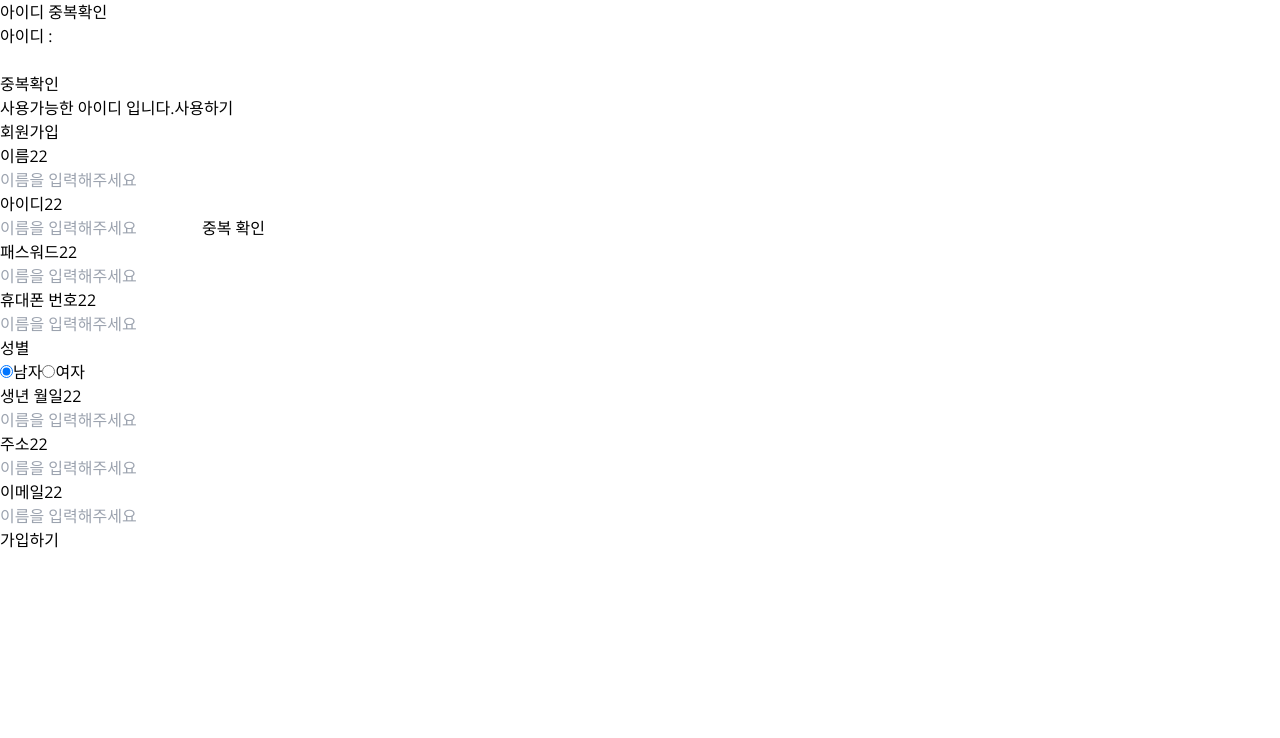
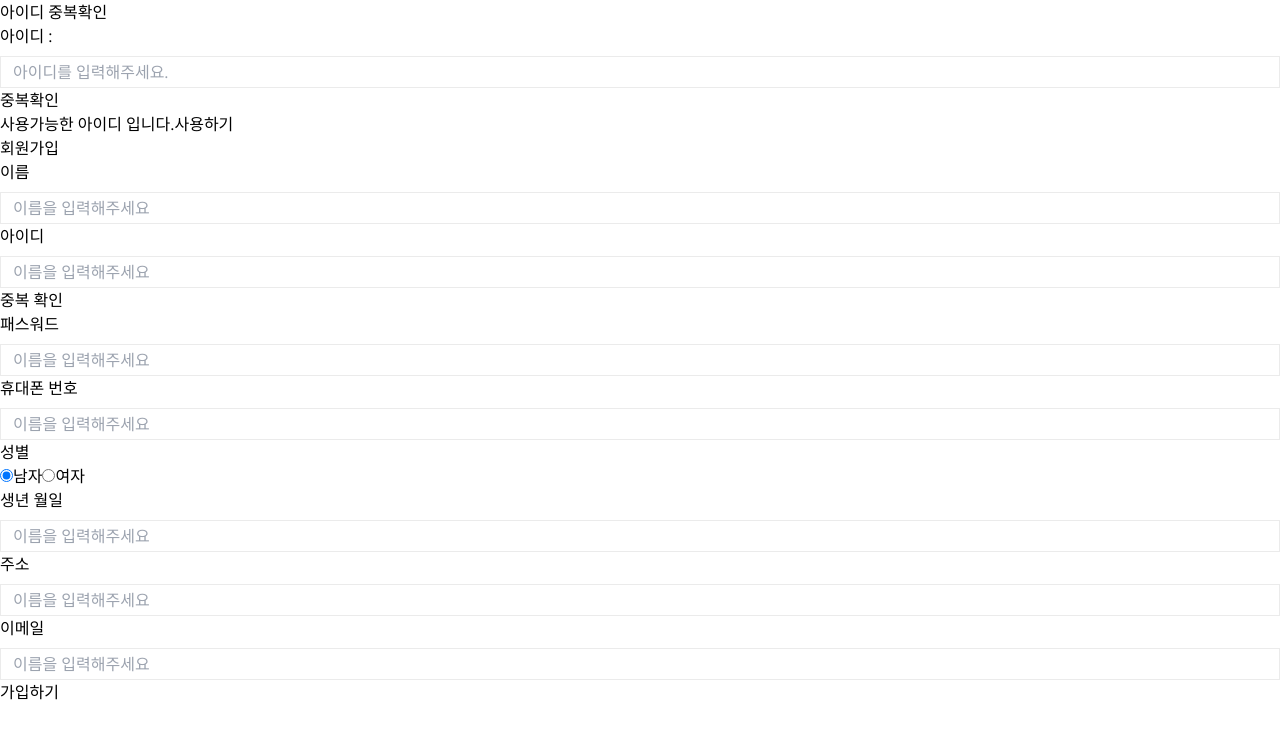
Before and after one commit to kangtae/insta_front, a Next.js app: page /signin in a window 1280 px wide. Shown: the top 738 px of the page. Built offline with nearby package versions, Linux system fonts and the light colour scheme.

Commit message:
axios 설정 변경 및 정리

```diff
--- a/src/app/signin/page.tsx
+++ b/src/app/signin/page.tsx
@@ -2,8 +2,8 @@
 import {SIGNGUP_STATUS} from "./constants"
 import {useState} from "react";
 import {SignUpItem} from "@/components/SignUpItem";
-import axios from "axios";
 import CommonModal from "@/components/CommonModal";
+import axiosInstance from "@/lib/axiosInstance";
 export default function SignIn(){
 	const [info, setInfo] = useState({
 		name: "",
@@ -25,11 +25,8 @@ export default function SignIn(){
 	const handleSubmit = async (e: any) => {
 		e.preventDefault();
 		try {
-			const response = await axios.post('http://localhost:3000/member/join', info , {
-				headers: {
-					"Content-Type": "application/json"
-				}
-			});
+			const response = axiosInstance.post("/member/join", info );
+			console.log("response",response);
 		}catch(error){
 			console.log(error);
 		}
--- a/src/components/CommonInput.tsx
+++ b/src/components/CommonInput.tsx
@@ -1,17 +1,18 @@
 
-type Props= {
-	inputKey: string,
-	inputType: string,
-	placeholder: string,
+interface Props {
+	inputKey: string;
+	inputType: string;
+	placeholder: string;
+	customStyle?: string;
 	handleChange: (key: string, value: string) => void;
 }
 
 
 export default function commonInput(props: Props) {
-	const {inputType,  placeholder, handleChange, inputKey} = props;
+	const {inputType,  placeholder, handleChange, inputKey, customStyle} = props;
 	return <>
 		<input type={inputType}
-		       className="text-black"
+		       className={customStyle}
 		       placeholder={placeholder}
 		       onChange={(e)=>handleChange(inputKey,e.target.value)}
 		/>
--- a/src/components/CommonModal.tsx
+++ b/src/components/CommonModal.tsx
@@ -10,7 +10,7 @@ import axiosInstance from "@/lib/axiosInstance";
 }*/
 
 
-export default function CommonModal() {
+export default function CommonModal({customStyle}) {
 	const [id, setId] = useState("");
 	const handleChange = (value : string) => {
 		setId(value);
@@ -29,6 +29,8 @@ export default function CommonModal() {
 				<CommonInput
 					inputType={"text"}
 					handleChange={handleChange}
+					placeholder={"아이디를 입력해주세요."}
+					customStyle={`w-full h-8 mt-2 px-3 border border-[#ebebeb] ${customStyle}`}
 				/>
 			</div>
 			<button type="button">중복확인</button>
--- a/src/components/SignUpItem.tsx
+++ b/src/components/SignUpItem.tsx
@@ -2,17 +2,18 @@ import React from 'react';
 import CommonInput from "@/components/CommonInput";
 import CommonRadio from "@/components/CommonRadio";
 
-type Props= {
+interface Props {
 	handleChange: (key: string, value: string) => void;
-	title: string,
-	options: [],
-	placeholder: string,
-	inputKey: string,
-	type: string,
-	info: {},
+	title: string;
+	options: [];
+	placeholder: string;
+	inputKey: string;
+	type: string;
+	info: {};
+	customStyle?: string;
 }
 export const SignUpItem = (props: Props) => {
-	const {handleChange, title ,type, inputKey, placeholder, options, info, key } = props;
+	const {handleChange, title ,type, inputKey, placeholder, options, info, customStyle } = props;
 	if(type === "radio"){
 		return <li>
 			<h2>{title}</h2>
@@ -24,17 +25,19 @@ export const SignUpItem = (props: Props) => {
 					defaultValue={info.gender}
 					value={item.value}
 					handleChange={handleChange}
+
 				/>
 			})}
 		</li>
 	}
 	return <li>
-		<h2>{title}22</h2>
+		<h2>{title}</h2>
 		<CommonInput
 			inputKey={inputKey}
 			inputType={type}
 			placeholder={placeholder}
 			handleChange={handleChange}
+			customStyle={`w-full h-8 mt-2 px-3 border border-[#ebebeb] ${customStyle}`}
 		/>
 		{inputKey === "id" && <span>중복 확인</span>}
 	</li>
--- a/src/lib/axiosInstance.ts
+++ b/src/lib/axiosInstance.ts
@@ -3,7 +3,7 @@ import axios, { AxiosInstance } from "axios";
 
 const config = {
 	backend: {
-		baseURL: "http://localhost:8080",
+		baseURL: "http://localhost:3000",
 	},
 };
 
```
